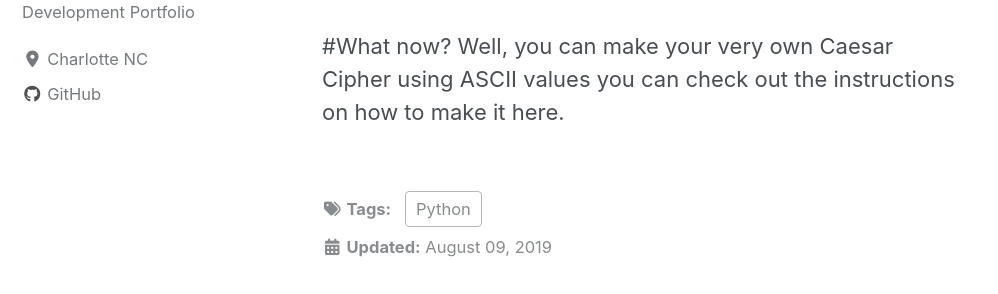
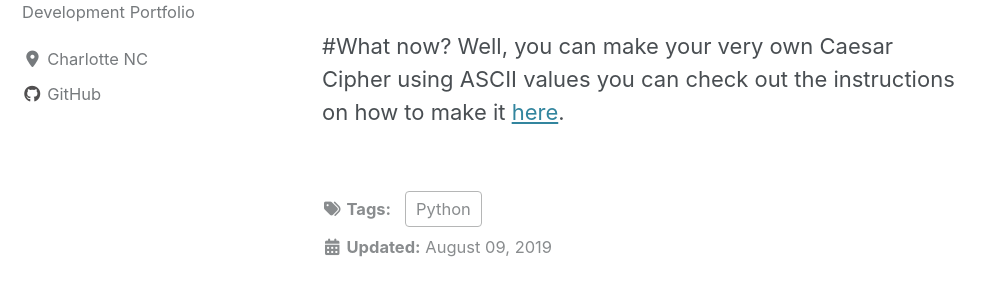
Before and after one commit to Patchyst/Patchyst.github.io, a Jekyll site: the page built from _posts/2019-08-9-indexASCII.md, in a window 1280 px wide and 900 px high, scrolled down 3518 px. Shown: the part 227-521 px from the top of the window, without its empty margins (0-998 px from the left). Built offline with Jekyll 4.4.1, drawn with Linux system fonts in a browser that asks for light colours; cached includes are drawn as plain includes; nearby versions of some CDN libraries; some of the changed lines change nothing that is shown.

Commit message:
updating all projects

```diff
--- a/_posts/2019-08-9-indexASCII.md
+++ b/_posts/2019-08-9-indexASCII.md
@@ -62,4 +62,4 @@ a
 the ord() function found the ASCII value for "a" while the chr() function found the letter that 97 was representing. You can use these ASCII values to take numbers from an encryptions and turn them into letters.
 
 #What now?
-Well, you can make your very own Caesar Cipher using ASCII values you can check out the instructions on how to make it here.
+Well, you can make your very own Caesar Cipher using ASCII values you can check out the instructions on how to make it [here](https://patchyst.github.io/CaesarCipher/).
```
